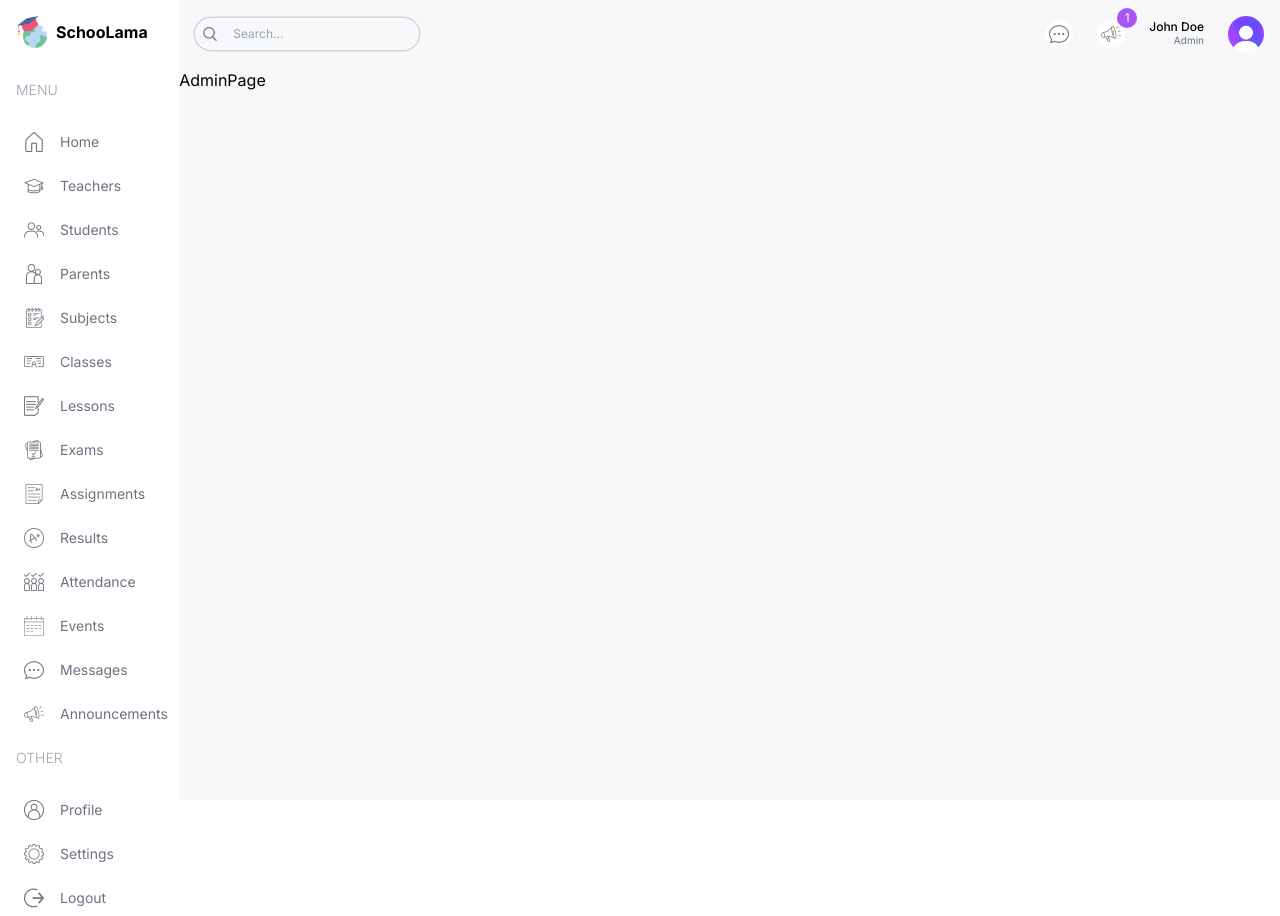
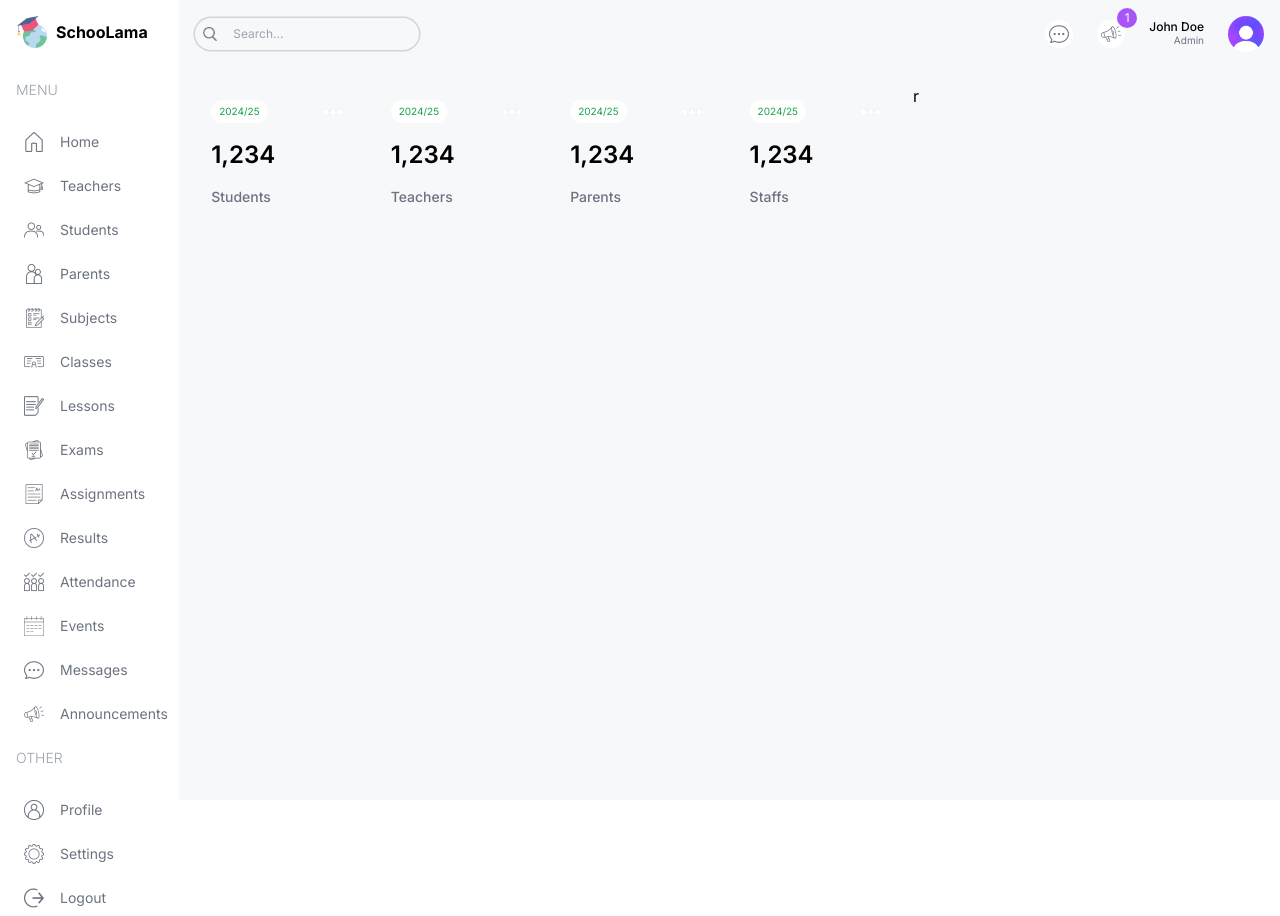
Before and after one commit to Alek30k/School-Management-Dashboard, a Next.js app: page /admin in a window 1280 px wide. Built offline with nearby package versions, Linux system fonts and the light colour scheme.

Commit message:
last commit

```diff
--- a/src/app/(dashboard)/admin/page.tsx
+++ b/src/app/(dashboard)/admin/page.tsx
@@ -1,5 +1,43 @@
+// import Announcements from "@/components/Announcements";
+// import AttendanceChart from "@/components/AttendanceChart";
+// import CountChart from "@/components/CountChart";
+// import EventCalendar from "@/components/EventCalendar";
+// import FinanceChart from "@/components/FinanceChart";
+import UserCard from "@/components/UserCard";
+
 const AdminPage = () => {
-  return <div className="">AdminPage</div>;
+  return (
+    <div className="p-4 flex gap-4 flex-col md:flex-row">
+      {/* LEFT */}
+      <div className="w-full lg:w-2/3 flex flex-col gap-8">
+        {/* USER CARDS */}
+        <div className="flex gap-4 justify-between flex-wrap">
+          <UserCard type="student" />
+          <UserCard type="teacher" />
+          <UserCard type="parent" />
+          <UserCard type="staff" />
+        </div>
+        {/* MIDDLE CHARTS */}
+        <div className="flex gap-4 flex-col lg:flex-row">
+          {/* COUNT CHART */}
+          <div className="w-full lg:w-1/3 h-[450px]">
+            {/* <CountChart /> */}
+          </div>
+          {/* ATTENDANCE CHART */}
+          <div className="w-full lg:w-2/3 h-[450px]">
+            {/* <AttendanceChart /> */}
+          </div>
+        </div>
+        {/* BOTTOM CHART */}
+        <div className="w-full h-[500px]">{/* <FinanceChart /> */}</div>
+      </div>
+      {/* RIGHT */}
+      <div className="w-full lg:w-1/3 flex flex-col gap-8">
+        {/* <EventCalendar /> */}
+        {/* <Announcements /> */}r
+      </div>
+    </div>
+  );
 };
 
 export default AdminPage;
--- /dev/null
+++ b/src/components/UserCard.tsx
@@ -0,0 +1,18 @@
+import Image from "next/image";
+
+const UserCard = ({ type }: { type: string }) => {
+  return (
+    <div className="rounded-2xl odd:bg-lamaPurple even:bg-lamaYellow p-4 flex-1 min-w-[130px]">
+      <div className="flex justify-between items-center">
+        <span className="text-[10px] bg-white px-2 py-1 rounded-full text-green-600">
+          2024/25
+        </span>
+        <Image src="/more.png" alt="" width={20} height={20} />
+      </div>
+      <h1 className="text-2xl font-semibold my-4">1,234</h1>
+      <h2 className="capitalize text-sm font-medium text-gray-500">{type}s</h2>
+    </div>
+  );
+};
+
+export default UserCard;
```
